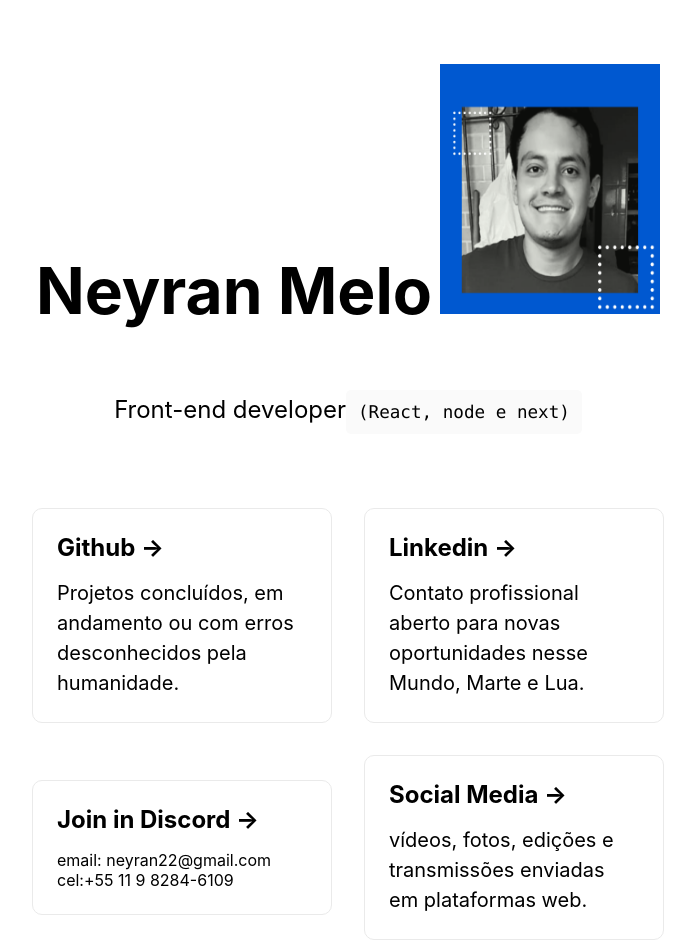
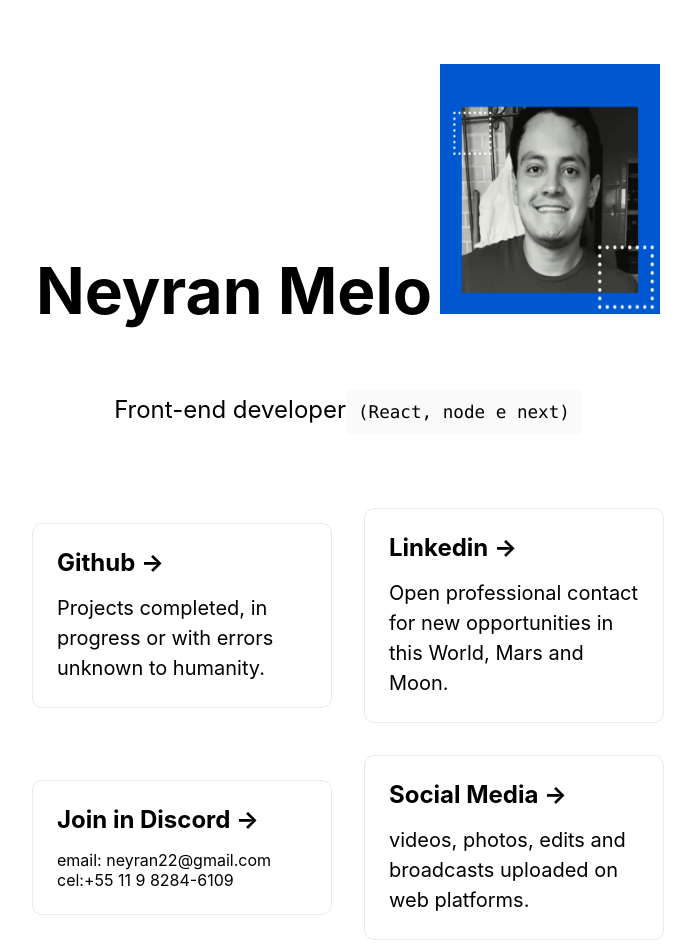
Before and after one commit to neyranms/phylcus, a Next.js app: page / in a window 1280 px wide. Shown: the top 952 px of the page, without its empty margins (292-987 px from the left). Built offline with nearby package versions, Linux system fonts and the light colour scheme.

Commit message:
updateEnglish

```diff
--- a/pages/index.js
+++ b/pages/index.js
@@ -31,12 +31,12 @@ export default function Home() {
         <div className={styles.grid}>
           <a href="https://github.com/neyranms" className={styles.card}>
             <h2>Github &rarr;</h2>
-            <p>Projetos concluídos, em andamento ou com erros desconhecidos pela humanidade. </p>
+            <p>Projects completed, in progress or with errors unknown to humanity.</p>
           </a>
 
           <a href="https://www.linkedin.com/in/neyran-melo-766036163/" className={styles.card}>
             <h2>Linkedin &rarr;</h2>
-            <p>Contato profissional aberto para novas oportunidades nesse Mundo, Marte e Lua.</p>
+            <p>Open professional contact for new opportunities in this World, Mars and Moon.</p>
           </a>
 
           <a
@@ -54,7 +54,7 @@ export default function Home() {
           >
             <h2>Social Media &rarr;</h2>
             <p>
-              vídeos, fotos, edições e transmissões enviadas em plataformas web.
+            videos, photos, edits and broadcasts uploaded on web platforms.
             </p>
           </a>
         </div>
```
